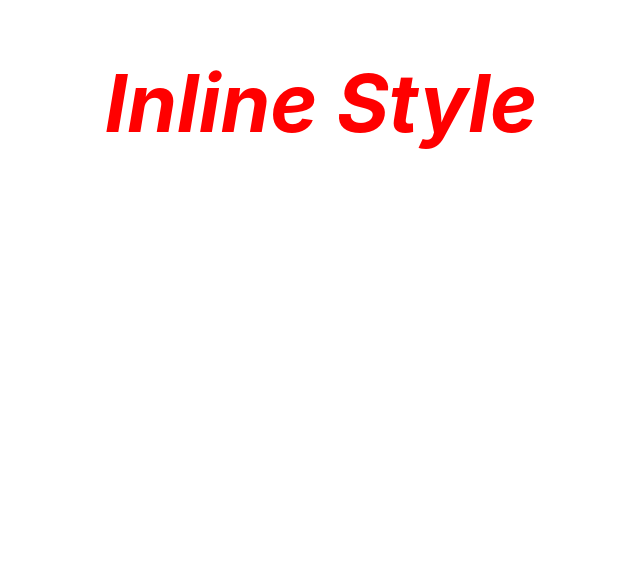
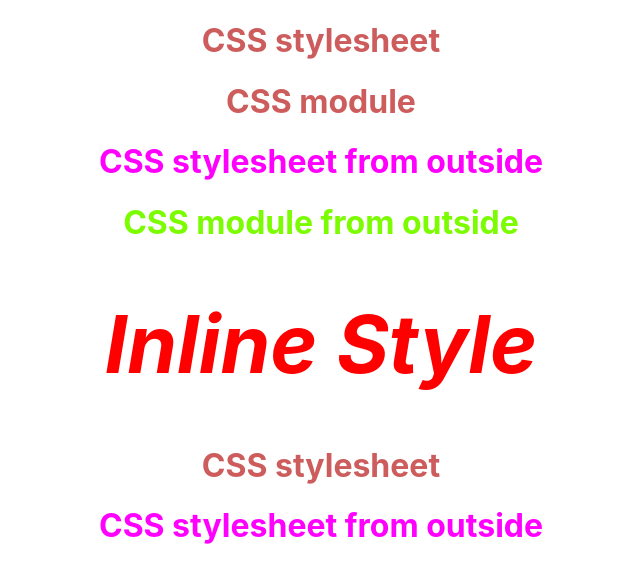
Before and after one commit to elizarafee/react-lab, a React (Create React App) app: page / in a window 1280 px wide. Shown: the top 582 px of the page, without its empty margins (319-959 px from the left). Built offline with nearby package versions, Linux system fonts and the light colour scheme.

Commit message:
styling : css module

```diff
--- a/src/App.js
+++ b/src/App.js
@@ -18,10 +18,19 @@ import './App.css';
 // import ListRender from './components/listRender.component'
 // import StyleSheet from './components/styleSheet.component'
 import InlineStyle from './components/inlineStyle.component'
+import './components/css/style.component.css'
+import styy from './components/css/style.module.css'
+import './css/outsideStyle.css'
+import styl from './css/outsideStyle.module.css'
+
 
 function App() {
   return (
     <div className="App">
+      <h1 className='color'>CSS stylesheet</h1>
+      <h1 className={styy.color}>CSS module</h1>
+      <h1 className='colors'>CSS stylesheet from outside</h1>
+      <h1 className={styl.colors}>CSS module from outside</h1>
       <InlineStyle />
       {/* <StyleSheet head_col={true} head_size={true} /> */}
       {/* <ListRender /> */}
--- a/src/components/css/style.component.css
+++ b/src/components/css/style.component.css
@@ -6,3 +6,7 @@
     font-style: italic;
     font-size: 5rem;
 }
+
+.color {
+    color: indianred;
+}
--- /dev/null
+++ b/src/components/css/style.module.css
@@ -0,0 +1,5 @@
+/* the file name have to be ended with 'module.css' and it's locally scoped by default so it can't be used from another file */
+
+.color {
+    color: indianred;
+}
--- a/src/components/inlineStyle.component.js
+++ b/src/components/inlineStyle.component.js
@@ -10,9 +10,16 @@ const InlineStyle = () => {
     return (
         <div>
             <h1 style={sty}>Inline Style</h1>
+            {/* regular CSS stylesheet can be used in any file outside o that */}
+            <h1 className='color'>CSS stylesheet</h1>
+            {/* CSS module is locally scoped so the next line will get an error */}
+            {/* <h1 className={styy.colors}>CSS module</h1> */}
+            {/* regular CSS stylesheet can be used in any file outside o that */}
+            <h1 className='colors'>CSS stylesheet from outside</h1>
+            {/* CSS module is locally scoped so the next line will get an error */}
+            {/* <h1 className={a.colors}>CSS module from outside</h1> */}
         </div>
     )
-
 }
 
 export default InlineStyle;
--- /dev/null
+++ b/src/css/outsideStyle.css
@@ -0,0 +1,3 @@
+.colors {
+    color: magenta;
+}
--- /dev/null
+++ b/src/css/outsideStyle.module.css
@@ -0,0 +1,5 @@
+/* the file name have to be ended with 'module.css' and it's locally scoped by default so it can't be used from another file */
+
+.colors {
+    color: lawngreen;
+}
```
